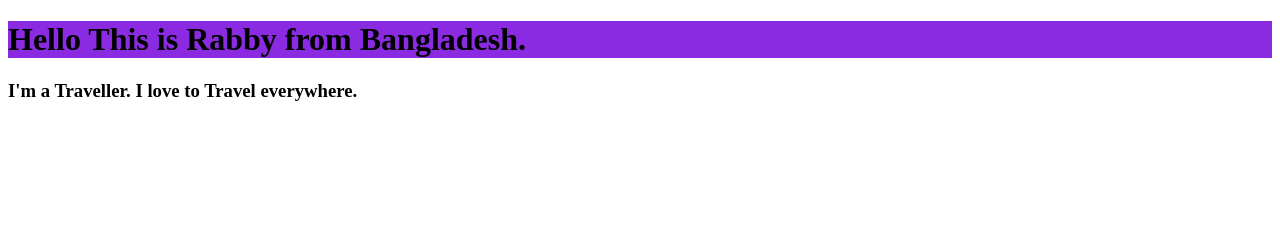
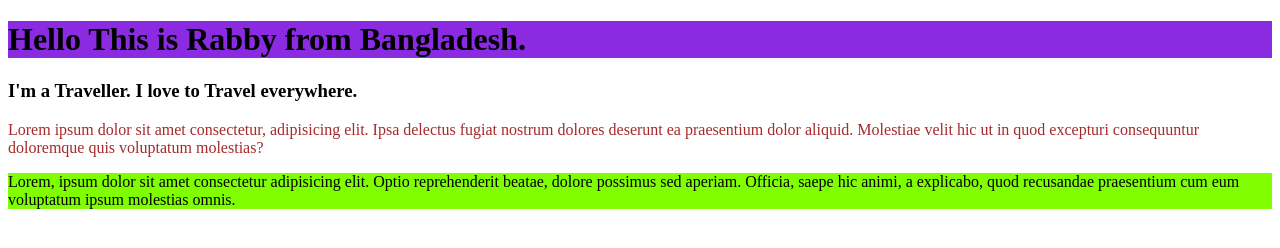
Before and after one commit to codewithrabby/travel-blog, a plain HTML site: page index.html in a window 1280 px wide. Drawn offline with Linux system fonts and the light colour scheme.

Commit message:
added p tag

```diff
--- a/index.html
+++ b/index.html
@@ -9,5 +9,7 @@
 <body>
     <h1 class="h">Hello This is Rabby from Bangladesh.</h1>
     <h3>I'm a Traveller. I love to Travel everywhere.</h3>
+    <p class="p">Lorem ipsum dolor sit amet consectetur, adipisicing elit. Ipsa delectus fugiat nostrum dolores deserunt ea praesentium dolor aliquid. Molestiae velit hic ut in quod excepturi consequuntur doloremque quis voluptatum molestias?</p>
+    <p class="q">Lorem, ipsum dolor sit amet consectetur adipisicing elit. Optio reprehenderit beatae, dolore possimus sed aperiam. Officia, saepe hic animi, a explicabo, quod recusandae praesentium cum eum voluptatum ipsum molestias omnis.</p>
 </body>
 </html>
--- a/style.css
+++ b/style.css
@@ -1,3 +1,9 @@
 .h{
     background-color: blueviolet;
 }
+.p{
+    color: brown;
+}
+.q{
+    background-color: chartreuse;
+}
```
